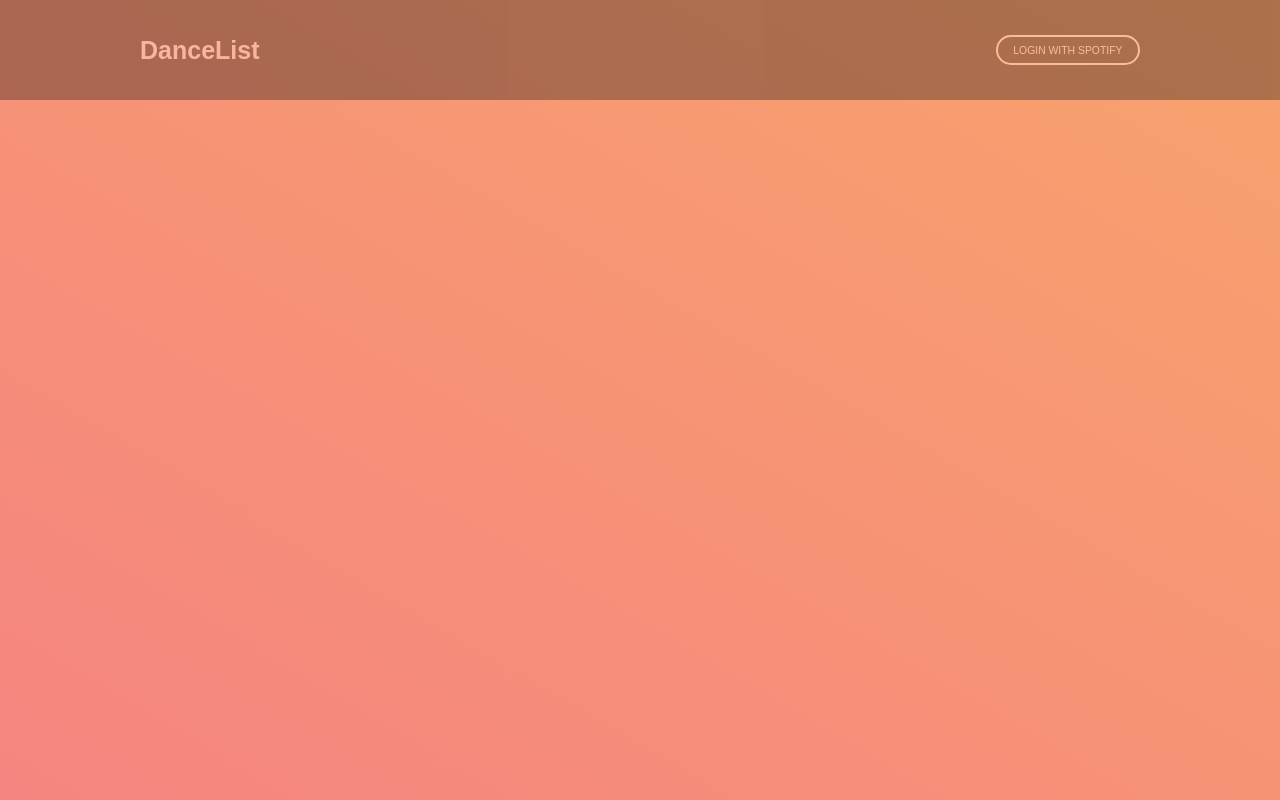
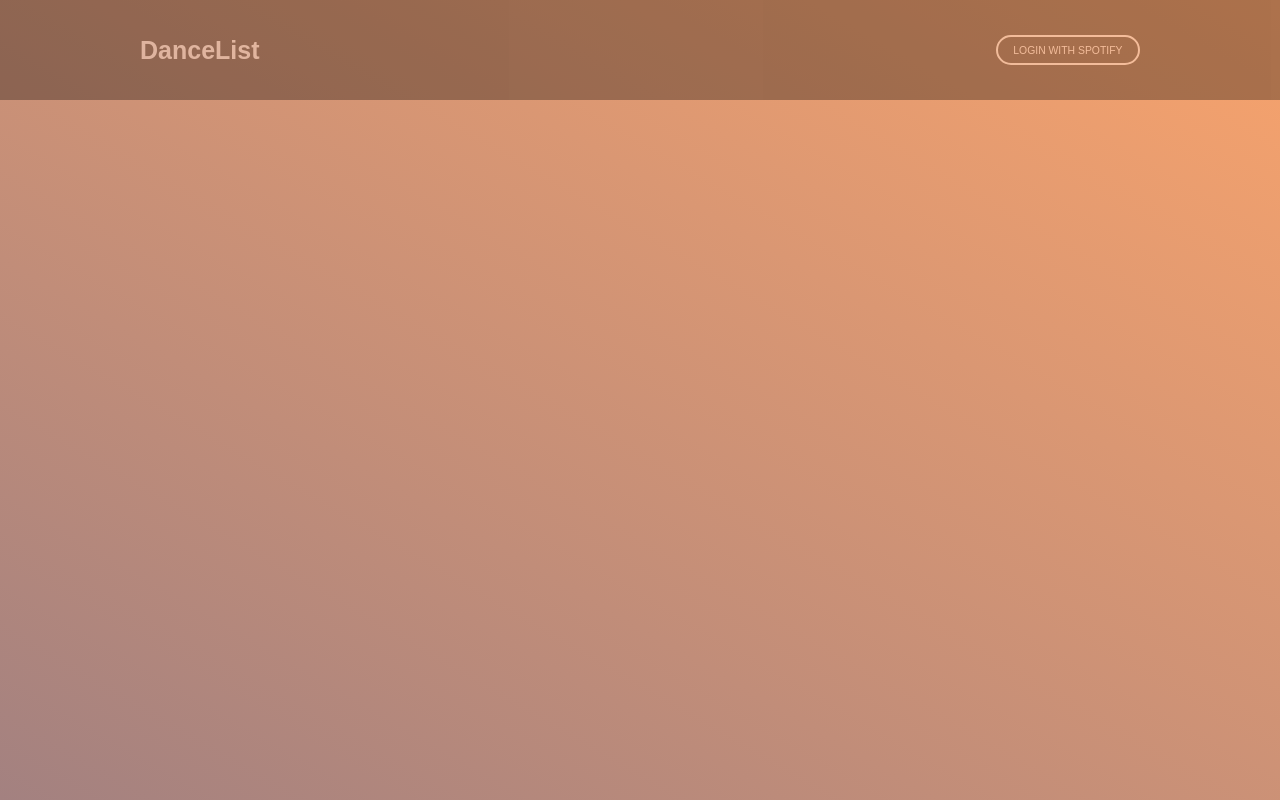
Before and after one commit to yeexel/spotify-dance-client, a React (Create React App) app: page / in a window 1280 px wide. Built offline with nearby package versions, Linux system fonts and the light colour scheme; a web font is replaced by a local one; what axios-middleware would draw is missing.

Commit message:
up color

```diff
--- a/src/components/Index.tsx
+++ b/src/components/Index.tsx
@@ -38,7 +38,7 @@ const GlobalStyle = createGlobalStyle`
 const Container = styled.div`
   width: 100%;
   height: 800px;
-  background: linear-gradient(30deg, #f58480 0%, #f8a36c 100%);
+  background: linear-gradient(30deg, #a38180 0%, #f8a36c 100%);
   -webkit-animation: adjustHue 10s infinite;
 
   & @-webkit-keyframes adjustHue {
```
